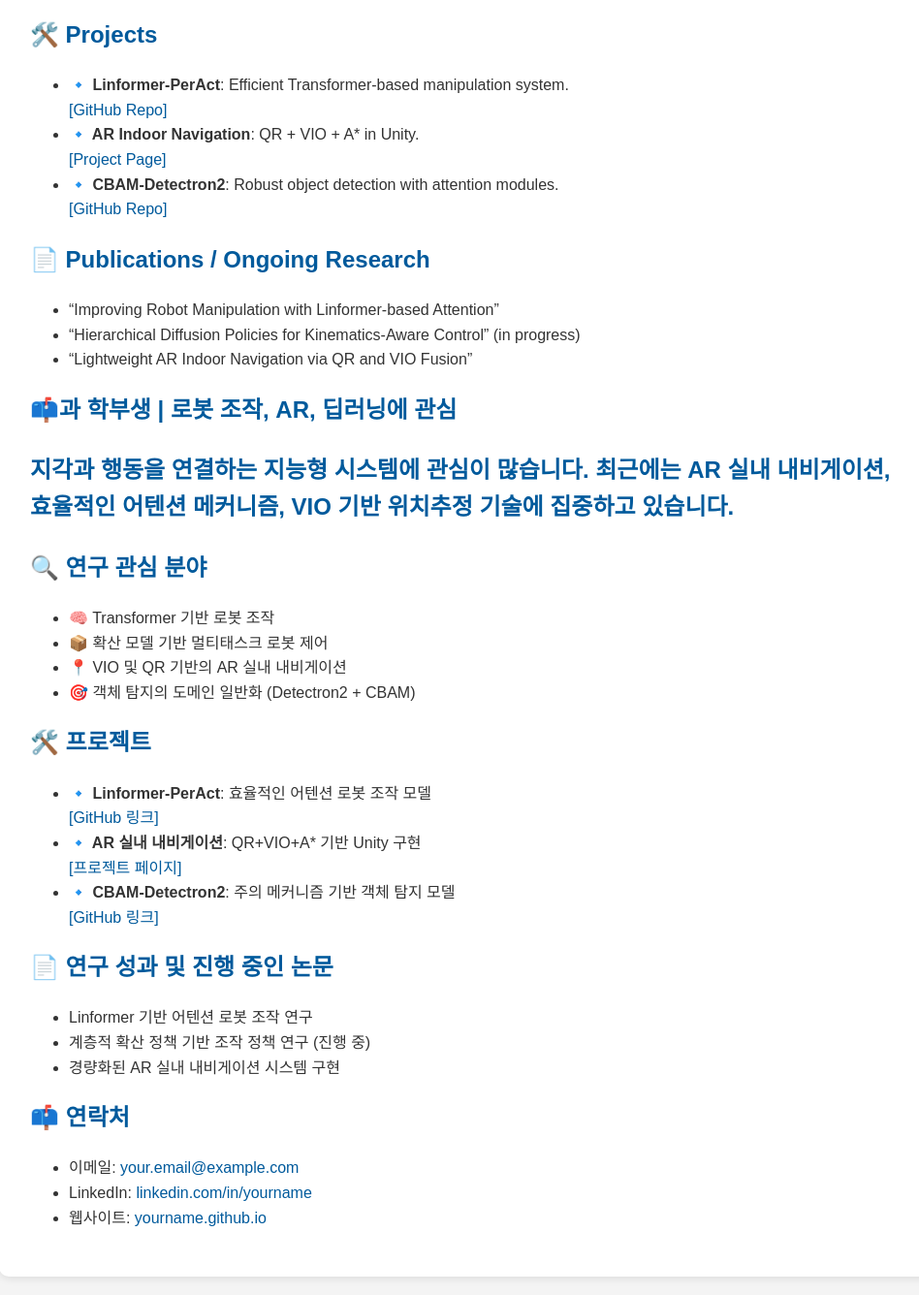
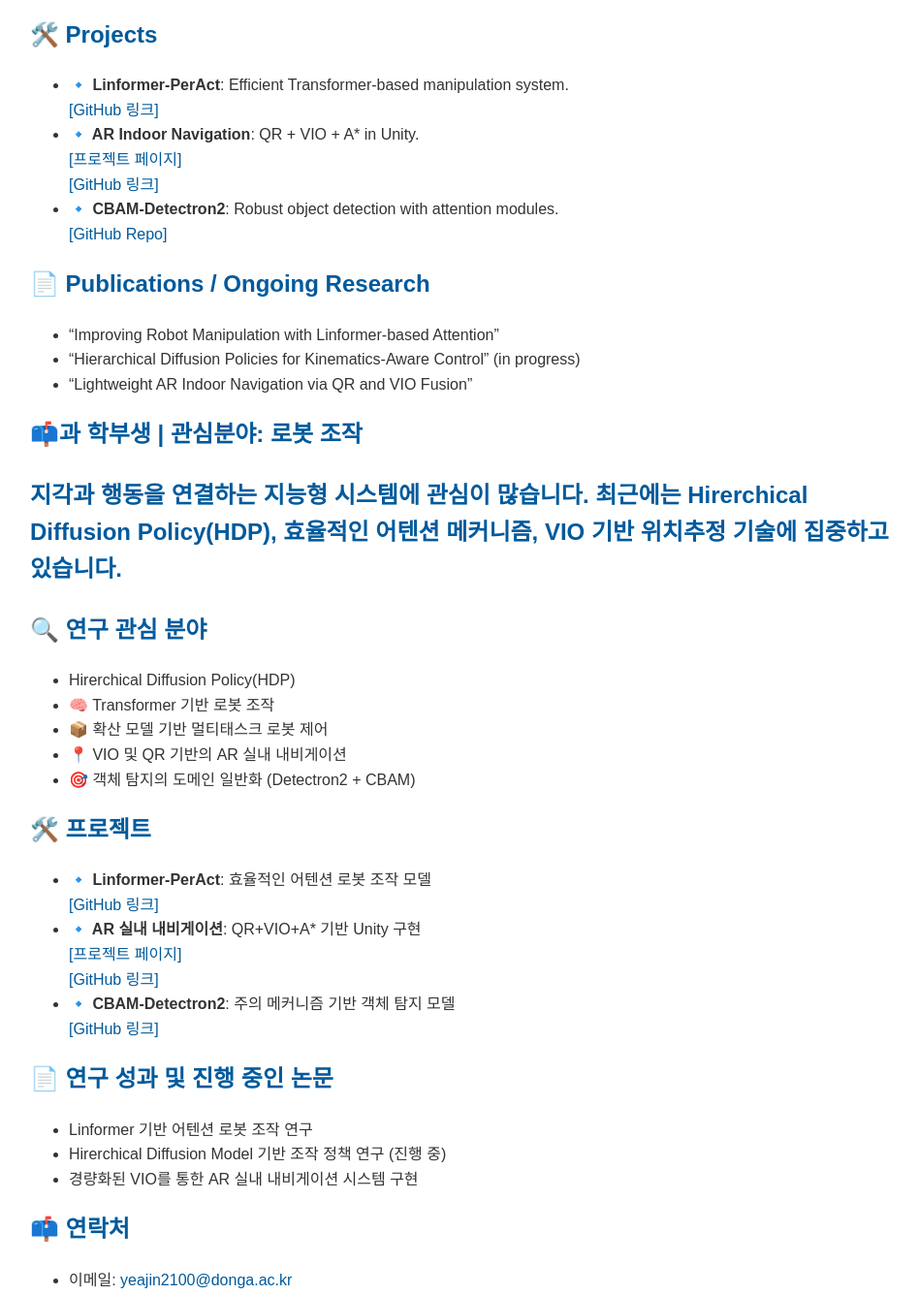
Before and after one commit to Yejin-Lee782/yejinhaha.github.io, a plain HTML site: page index.html in a window 1280 px wide. Shown: the part 478-1814 px from the top of the page at 97% size, without its empty margins (159-1107 px from the left). Drawn offline with Linux system fonts and the light colour scheme.

Commit message:
Update index.html

```diff
--- a/index.html
+++ b/index.html
@@ -80,11 +80,12 @@
       <h2>🛠️ Projects</h2>
       <ul>
         <li><strong>🔹 Linformer-PerAct</strong>: Efficient Transformer-based manipulation system. <br>
-        <a href="https://github.com/yourname/linformer-peract" target="_blank">[GitHub Repo]</a></li>
+        <a href="https://github.com/Yejin-Lee782/peract" target="_blank">[GitHub 링크]</a></li>
         <li><strong>🔹 AR Indoor Navigation</strong>: QR + VIO + A* in Unity. <br>
-        <a href="https://yourname.github.io/ar-navigation" target="_blank">[Project Page]</a></li>
+        <a href="https://www.notion.so/Indoor-AR-Navigation-Project-1f11c888d21a80389b3bcf9e26117dd2" target="_blank">[프로젝트 페이지]</a></li>
+        <a href="https://github.com/Yejin-Lee782/Optimal_solution" target="_blank">[GitHub 링크]</a></li>
         <li><strong>🔹 CBAM-Detectron2</strong>: Robust object detection with attention modules. <br>
-        <a href="https://github.com/yourname/cbam-detectron2" target="_blank">[GitHub Repo]</a></li>
+        <a href="https://github.com/Yejin-Lee782/detectron2" target="_blank">[GitHub Repo]</a></li>
       </ul>
 
       <h2>📄 Publications / Ongoing Research</h2>
@@ -94,11 +95,12 @@
         <li>“Lightweight AR Indoor Navigation via QR and VIO Fusion”</li>
       </ul>
 
-      <h2>📫과 학부생 | 로봇 조작, AR, 딥러닝에 관심</p>
-      <p>지각과 행동을 연결하는 지능형 시스템에 관심이 많습니다. 최근에는 AR 실내 내비게이션, 효율적인 어텐션 메커니즘, VIO 기반 위치추정 기술에 집중하고 있습니다.</p>
+      <h2>📫과 학부생 | 관심분야: 로봇 조작</p>
+      <p>지각과 행동을 연결하는 지능형 시스템에 관심이 많습니다. 최근에는 Hirerchical Diffusion Policy(HDP), 효율적인 어텐션 메커니즘, VIO 기반 위치추정 기술에 집중하고 있습니다.</p>
 
       <h2>🔍 연구 관심 분야</h2>
       <ul>
+        <li> Hirerchical Diffusion Policy(HDP) </li>
         <li>🧠 Transformer 기반 로봇 조작</li>
         <li>📦 확산 모델 기반 멀티태스크 로봇 제어</li>
         <li>📍 VIO 및 QR 기반의 AR 실내 내비게이션</li>
@@ -108,25 +110,24 @@
       <h2>🛠️ 프로젝트</h2>
       <ul>
         <li><strong>🔹 Linformer-PerAct</strong>: 효율적인 어텐션 로봇 조작 모델<br>
-        <a href="https://github.com/yourname/linformer-peract" target="_blank">[GitHub 링크]</a></li>
+        <a href="https://github.com/Yejin-Lee782/peract" target="_blank">[GitHub 링크]</a></li>
         <li><strong>🔹 AR 실내 내비게이션</strong>: QR+VIO+A* 기반 Unity 구현<br>
-        <a href="https://yourname.github.io/ar-navigation" target="_blank">[프로젝트 페이지]</a></li>
+        <a href="https://www.notion.so/Indoor-AR-Navigation-Project-1f11c888d21a80389b3bcf9e26117dd2" target="_blank">[프로젝트 페이지]</a></li>
+        <a href="https://github.com/Yejin-Lee782/Optimal_solution" target="_blank">[GitHub 링크]</a></li>
         <li><strong>🔹 CBAM-Detectron2</strong>: 주의 메커니즘 기반 객체 탐지 모델<br>
-        <a href="https://github.com/yourname/cbam-detectron2" target="_blank">[GitHub 링크]</a></li>
+        <a href="https://github.com/Yejin-Lee782/detectron2" target="_blank">[GitHub 링크]</a></li>
       </ul>
 
       <h2>📄 연구 성과 및 진행 중인 논문</h2>
       <ul>
         <li>Linformer 기반 어텐션 로봇 조작 연구</li>
-        <li>계층적 확산 정책 기반 조작 정책 연구 (진행 중)</li>
-        <li>경량화된 AR 실내 내비게이션 시스템 구현</li>
+        <li>Hirerchical Diffusion Model 기반 조작 정책 연구 (진행 중)</li>
+        <li>경량화된 VIO를 통한 AR 실내 내비게이션 시스템 구현</li>
       </ul>
 
       <h2>📫 연락처</h2>
       <ul>
-        <li>이메일: <a href="mailto:your.email@example.com">your.email@example.com</a></li>
-        <li>LinkedIn: <a href="https://linkedin.com/in/yourname" target="_blank">linkedin.com/in/yourname</a></li>
-        <li>웹사이트: <a href="https://yourname.github.io" target="_blank">yourname.github.io</a></li>
+        <li>이메일: <a href="mailto:yeajin2100@donga.ac.kr">yeajin2100@donga.ac.kr</a></li>
       </ul>
     </div>
   </div>
```
